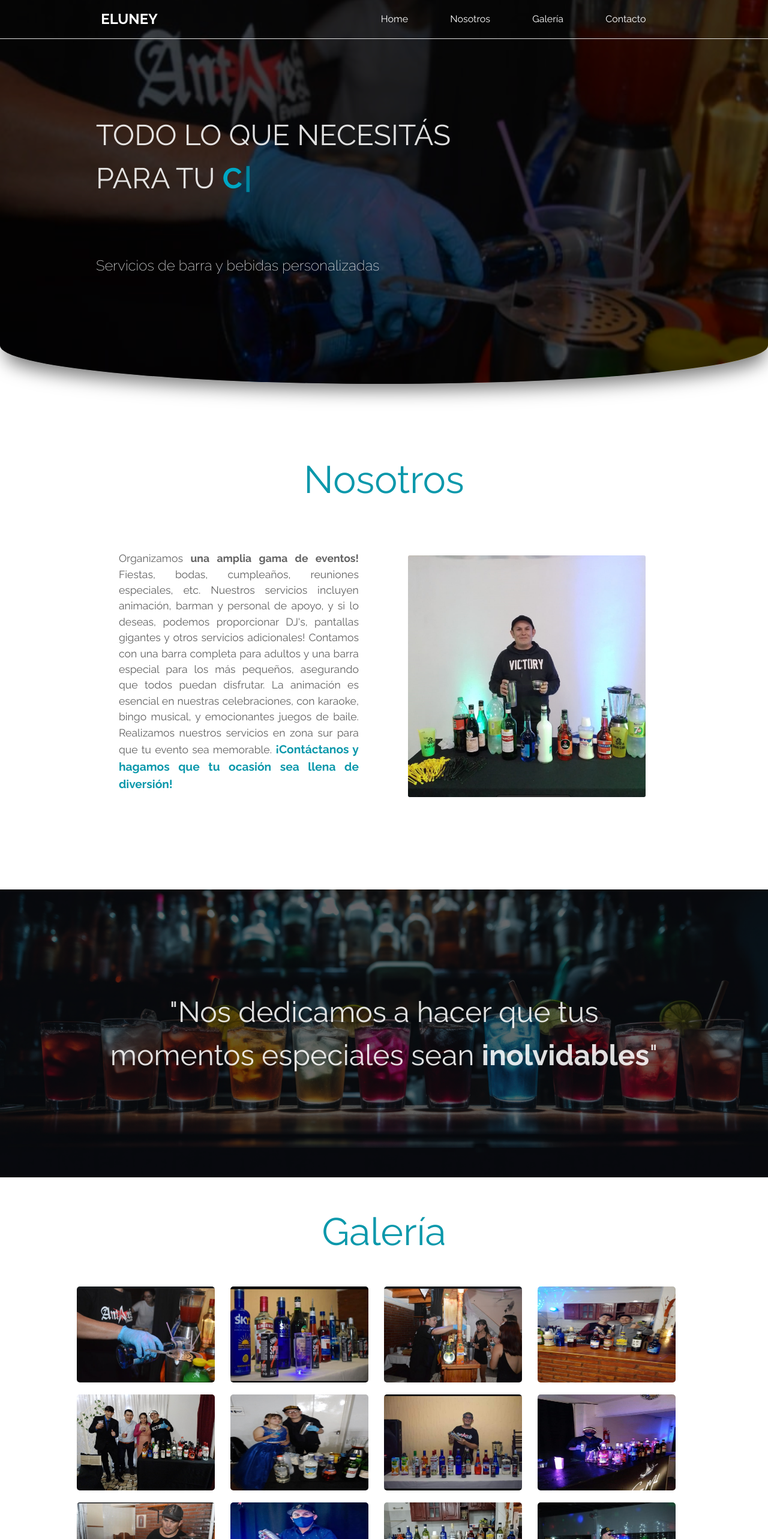
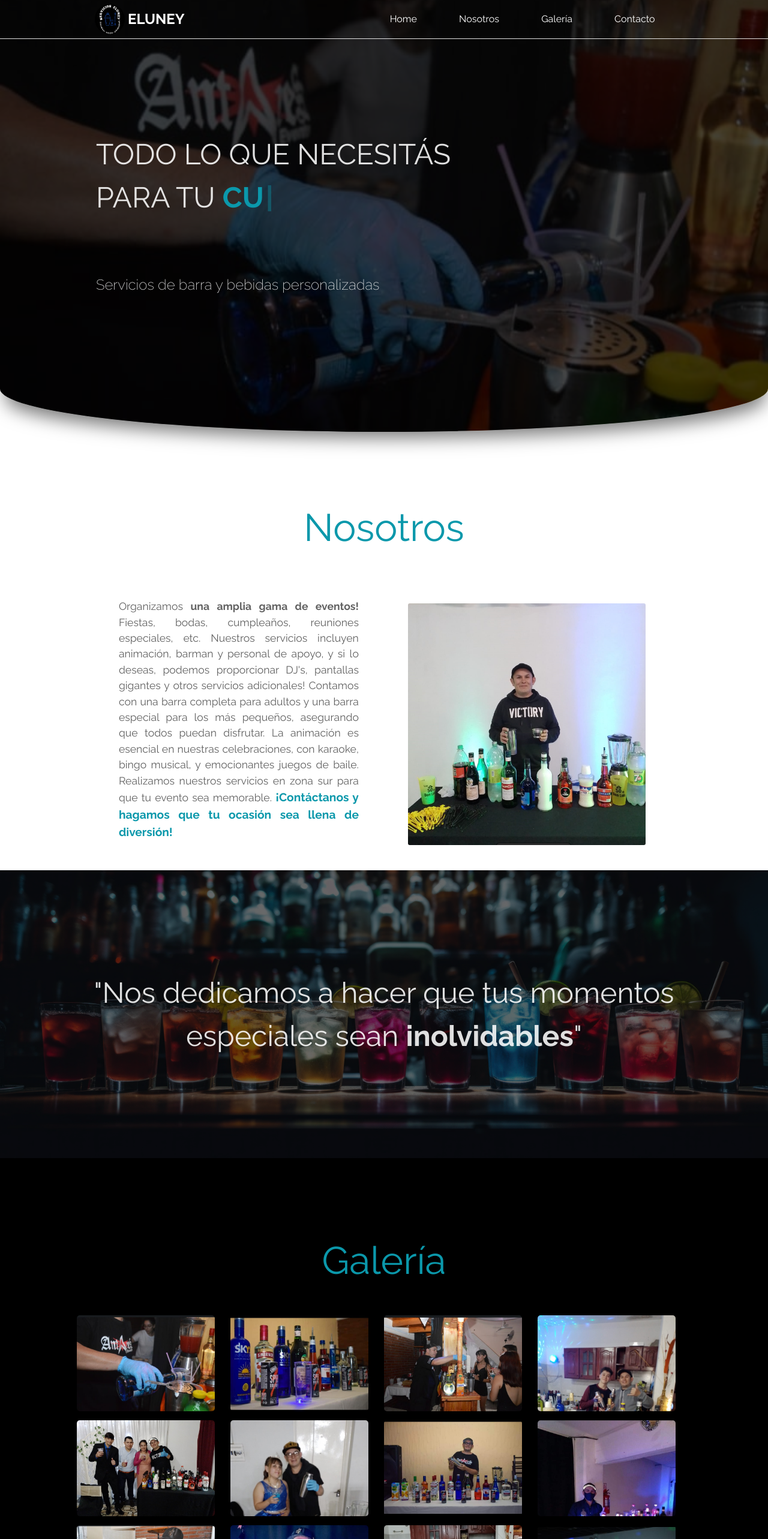
Before and after one commit to Fernskt/EluneyLandingPage, a React (Vite) app: page / in a window 1280 px wide. Shown: the top 2566 px of the page at 60% size. Built offline with nearby package versions, Linux system fonts and the light colour scheme.

Commit message:
Mejorando UI

```diff
--- a/index.html
+++ b/index.html
@@ -7,10 +7,12 @@
     <link rel="preconnect" href="https://fonts.googleapis.com">
     <link rel="preconnect" href="https://fonts.gstatic.com" crossorigin>
     <link href="https://fonts.googleapis.com/css2?family=Raleway:wght@200;400;700&display=swap" rel="stylesheet">
+    <meta name="description" content="Eleva tu evento a nuevas alturas con nuestros servicios exclusivos. Desde exquisitos cócteles y DJs que mantienen la fiesta viva hasta animación que crea momentos inolvidables. Descubre cómo hacer de tu celebración un evento único con nosotros.">
+
     <title>Servicios Eluney</title>
   </head>
   <body>
-    <script src="/src/assets/JS/animaciones.js"></script>
+    <script src="./src/assets/JS/animaciones.js"></script>
     <div id="root"></div>
     <script type="module" src="/src/main.jsx"></script>
   </body>
--- a/package.json
+++ b/package.json
@@ -6,9 +6,9 @@
   "type": "module",
   "scripts": {
     "predeploy": "npm run build",
-    "deploy": "gh-pages -d build",
+    "deploy": "gh-pages -d dist",
     "dev": "vite",
-    "build": "vite build",
+    "build": "vite build --base=/EluneyLandingPage/",
     "lint": "eslint . --ext js,jsx --report-unused-disable-directives --max-warnings 0",
     "preview": "vite preview"
   },
--- a/src/App.css
+++ b/src/App.css
@@ -45,10 +45,13 @@ a:hover{
   }
 }
 
-
+.ondas{
+  margin: -7px 0;
+}
 
 /* BARRA DE NAVEGACION*/
 .titulo{
+
   text-transform: uppercase;
   font-weight: 400;
   text-align: center;
@@ -58,8 +61,26 @@ a:hover{
   display: flex;
   flex-direction: column;
   text-align: center;
+}
+.navBar2{
+  position: fixed;
+  background-color: var(--negro);
+  z-index: 99;
+  animation: barra .5s ease;
+  width: 100%;
+  height: 3.5rem;
+  display: flex;
+  flex-direction: row;
+  justify-content: space-around;
+  align-items: center;
 
 }
+.navBar2 .links{
+  display: none;
+
+}
+
+
 .links{
   display: flex;
   flex-direction: column;
@@ -77,6 +98,13 @@ a:hover{
     align-items: center;
     border-bottom: 1px solid;
   }
+
+  .navBar2 .links{
+    display: flex;
+    flex-direction: row;
+    justify-content: space-around;
+  }
+
   .links{
     width: 40%;
     display: flex;
@@ -91,18 +119,29 @@ a:hover{
 
 
 .logo{
+  display: flex;
+  flex-direction: row;
+  align-items: center;
+  justify-content: center;
   text-transform: uppercase;
   color: var(--secundario);
   animation: aparecer 1.5s ease;
+}
+
+.logo img{
+  width: 50px;
+  height: 50px;
+  border-radius: 50%;
+  margin: 0.3rem;
+
 }
 
 
 /*PORTADA*/
 
 .portada{
-
+  height: 45rem;
   background-color: rgba(0, 0, 0, 0.728);
-
   border-bottom-left-radius: 50% 10%;
   border-bottom-right-radius: 50% 10%;
   -webkit-box-shadow: 2px 17px 30px -7px rgba(0,0,0,0.53);
@@ -112,30 +151,25 @@ a:hover{
 }
 .header{
 
-
   background: url(assets/fotos/foto1.jpg);
   background-position: center;
   background-repeat: no-repeat;
   background-size: cover;
   border-bottom-left-radius: 50% 10%;
   border-bottom-right-radius: 50% 10%;
-  filter: saturate(1.5);
-
 }
 
 @media (min-width: 768px) {
 
     .portada{
-      height: 40rem;
       padding-bottom: 0rem;
     }
 
-    .header{
-      height: 40rem;
-    }
+
 }
 
 .descripcion{
+  height: 20rem;
   display: flex;
   flex-direction: column;
   align-items: center;
@@ -189,7 +223,7 @@ a:hover{
 }
 
 .sobremi{
-  margin: 7rem 0rem;
+  margin: 7rem 0rem 0rem;
 }
 .enfasis{
   font-weight: bold;
@@ -214,12 +248,13 @@ a:hover{
 /*FRASE*/
 
 .fondo{
-  background-image: url('./assets/fondo.jpg'); /* Ruta a tu imagen de fondo */
-  background-size: cover; /* Ajusta el tamaño de la imagen para cubrir todo el elemento */
-  background-attachment: fixed; /* Fija la imagen de fondo */
-  background-position: center; /* Centra la imagen de fondo */
+  background-image: url('./assets/fondo.jpg');
+  background-size: cover;
+  background-attachment: fixed;
+  background-position: center;
   width: 100%;
   height: 30rem;
+
 }
 .frase{
   height: 30rem;
@@ -235,7 +270,7 @@ a:hover{
 }
 @media (min-width: 768px) {
   .frase p{
-    margin: 0rem 10rem;
+
     font-size: 3rem;
   }
 }
@@ -243,10 +278,11 @@ a:hover{
 /*Galeria de Fotos*/
 
 .photo-gallery {
+  background-color: var(--negro);
   display: flex;
   flex-direction: column;
   align-items: center;
-  margin: 0rem 0rem 5rem;
+  padding: 5rem 0rem 5rem;
 }
 
 .photo-grid {
@@ -256,48 +292,56 @@ a:hover{
   width: 80%;
 }
 .fotito{
-  width: 110%;
-  height: 5rem;
+  width: 150%;
+  height: auto;
+  display: block;
+  margin: auto;
+  transition: transform 0.5s;
+}
+.photo-thumbnail {
+  width: 90%;
+  height: 8rem;
+  cursor: pointer;
+  overflow: hidden;
   border-radius: 5px;
+  display: flex;
+  align-items: center;
+  justify-content: center;
 }
 
-@media (min-width: 600px) {
+@media (min-width: 618px) {
   .photo-grid {
     display: grid;
     grid-template-columns: repeat(auto-fill, minmax(15rem, 1fr));
-    row-gap: 20px;
-    max-width: 90%;
+    row-gap: 15px;
+    max-width: 80%;
   }
   .fotito{
+    width: 100%;
+    height: auto;
+    display: block;
+
+  }
+  .photo-thumbnail {
     width: 90%;
     height: 10rem;
-    border-radius: 5px;
+    cursor: pointer;
+    overflow: hidden;
+    transition: transform 0.5s;
+
+
   }
 
 }
-.photo-thumbnail {
-  width: 80%;
-  cursor: pointer;
-  transition: transform 0.5s;
-}
 
 
-@media (min-width: 600px) {
-  .photo-thumbnail {
-    width: 100%;
-    height: 10rem;
-    cursor: pointer;
-    transition: transform 0.5s;
-  }
-}
-
-
-.photo-thumbnail:hover {
+.fotito:hover {
   transform: scale(1.1);
 }
 
 .photo-modal {
   position: fixed;
+  z-index: 99;
   top: 0;
   left: 0;
   width: 100%;
@@ -313,15 +357,19 @@ a:hover{
   max-height: 90%;
   border-radius: .5rem;
 }
+
+
+
 .logoGrande{
   width: 100%;
-  height: 30rem;
+  height: 20rem;
   background: url(assets/logo.png);
   background-position: center;
   background-repeat: no-repeat;
   background-size:20rem;
   background-attachment: fixed;
   background-color: #000000;
+  padding: 5rem 0;
 }
 
 /*Footer*/
@@ -358,3 +406,11 @@ a:hover{
 .redes{
   margin: 2rem 0rem;
 }
+.copyright{
+  display: flex;
+  align-items: center;
+  justify-content: center;
+  background-color: var(--negro);
+  text-align: center;
+  height: 5rem;
+}
--- a/src/App.jsx
+++ b/src/App.jsx
@@ -19,18 +19,18 @@ function App() {
 
   const photos = [
 
-    '../src/assets/fotos/foto1.jpg',
-    '../src/assets/fotos/foto2.jpg',
-    '../src/assets/fotos/foto3.jpg',
-    '../src/assets/fotos/foto4.jpg',
-    '../src/assets/fotos/foto5.jpg',
-    '../src/assets/fotos/foto6.jpg',
-    '../src/assets/fotos/foto7.jpg',
-    '../src/assets/fotos/foto8.jpg',
-    '../src/assets/fotos/foto9.jpg',
-    '../src/assets/fotos/foto10.jpg',
-    '../src/assets/fotos/foto11.jpg',
-    '../src/assets/fotos/foto12.jpg',
+    './src/assets/fotos/foto1.jpg',
+    './src/assets/fotos/foto2.jpg',
+    './src/assets/fotos/foto3.jpg',
+    './src/assets/fotos/foto4.jpg',
+    './src/assets/fotos/foto5.jpg',
+    './src/assets/fotos/foto6.jpg',
+    './src/assets/fotos/foto7.jpg',
+    './src/assets/fotos/foto8.jpg',
+    './src/assets/fotos/foto9.jpg',
+    './src/assets/fotos/foto10.jpg',
+    './src/assets/fotos/foto11.jpg',
+    './src/assets/fotos/foto12.jpg',
 
   ];
 
--- a/src/animaciones.css
+++ b/src/animaciones.css
@@ -39,3 +39,15 @@
       opacity: 1;
     }
   }
+  @keyframes barra {
+    from {
+      transition: transform 1s ease;
+
+      transform: translateY(-50px);
+    }
+
+    to {
+
+      transform: translateY(0px);
+    }
+  }
--- a/src/components/AcercaDe.jsx
+++ b/src/components/AcercaDe.jsx
@@ -2,7 +2,7 @@ import React from "react";
 
 
 export default function AcercaDe({titulo, texto, imagen}) {
-  return (
+  return (<>
 
         <div className="acercaDe mi-seccion4">
           <div className="texto ">
@@ -15,5 +15,6 @@ export default function AcercaDe({titulo, texto, imagen}) {
 </div>
 
 </div>
+</>
 );
 }
--- a/src/components/Encabezado.jsx
+++ b/src/components/Encabezado.jsx
@@ -1,13 +1,36 @@
-import React from "react";
+import React, {useState , useEffect} from "react";
 import Texto from "./Texto";
 
 export default function Encabezado() {
+
+const [scrolled, setScrolled] = useState(false);
+
+const handleScroll = () =>{
+  if (window.scrollY > 0){
+    setScrolled(true);
+
+  } else {
+    setScrolled(false);
+  }
+}
+
+useEffect(() => {
+  // Agrega el listener cuando el componente se monta
+  window.addEventListener('scroll', handleScroll);
+
+  // Limpia el listener cuando el componente se desmonta
+  return () => {
+    window.removeEventListener('scroll', handleScroll);
+  };
+}, []);
+
   return (
     <div className="header">
       <div className="portada">
-        <nav className="navBar">
+        <nav className={scrolled ? "navBar2" : "navBar"} >
           <div className="logo">
-            <h1><a href="#">Eluney</a></h1>
+          <img src="../src/assets/logo.png" width="50" alt="eluney eventos" />
+            <h1><a href="#">  Eluney</a></h1>
           </div>
           <div className="links">
             <a href="#">Home</a>
--- a/src/components/Fondo.jsx
+++ b/src/components/Fondo.jsx
@@ -2,12 +2,14 @@ import React from 'react'
 
 export default function Fondo() {
   return (
+    <>
+
     <div className='fondo'>
         <div className='frase '>
 
-      <p className='mi-seccion'>"Nos dedicamos a hacer que tus momentos especiales sean <strong>inolvidables</strong>"</p>
+      <p>"Nos dedicamos a hacer que tus momentos especiales sean <strong>inolvidables</strong>"</p>
     </div>
     </div>
-
+    </>
   )
 }
--- a/src/components/Footer.jsx
+++ b/src/components/Footer.jsx
@@ -2,6 +2,7 @@ import React from "react";
 
 export default function Footer() {
   return (
+    <>
     <div className="footer">
       <div className="logo">
         <h1>Eluney</h1>
@@ -68,5 +69,10 @@ export default function Footer() {
         </p>
       </div>
     </div>
+
+    <div className="copyright">
+      <p>Copyright © 2023 Eluney.</p>
+    </div>
+    </>
   );
 }
--- a/src/components/Galeria.jsx
+++ b/src/components/Galeria.jsx
@@ -21,7 +21,7 @@ const Galeria = ({ photos }) => {
             className="photo-thumbnail mi-seccion4"
             onClick={() => openPhoto(photo)}
           >
-            <img src={photo} className='fotito' alt={`Photo ${index}` } />
+            <img src={photo} className='fotito' alt={`Eluney eventos ${index}` } />
           </div>
         ))}
       </div>
--- a/src/components/Servicios.jsx
+++ b/src/components/Servicios.jsx
@@ -18,6 +18,9 @@ export default function Servicios() {
       <AcercaDe titulo="Barman" texto={textoBartender} imagen={imgTrago}/>
       <AcercaDe titulo="DJ" texto={textoDj} imagen={imgDj}/>
       <AcercaDe titulo="Animación" texto={textoAnimador} imagen={imgAnim}/>
+      <div className="ondas">
+<svg xmlns="http://www.w3.org/2000/svg" viewBox="0 0 1440 320"><path fill="#0b98ab" fill-opacity="1" d="M0,160L60,138.7C120,117,240,75,360,96C480,117,600,203,720,234.7C840,267,960,245,1080,202.7C1200,160,1320,96,1380,64L1440,32L1440,320L1380,320C1320,320,1200,320,1080,320C960,320,840,320,720,320C600,320,480,320,360,320C240,320,120,320,60,320L0,320Z"></path></svg>
+</div>
 
     </>
   )
```
